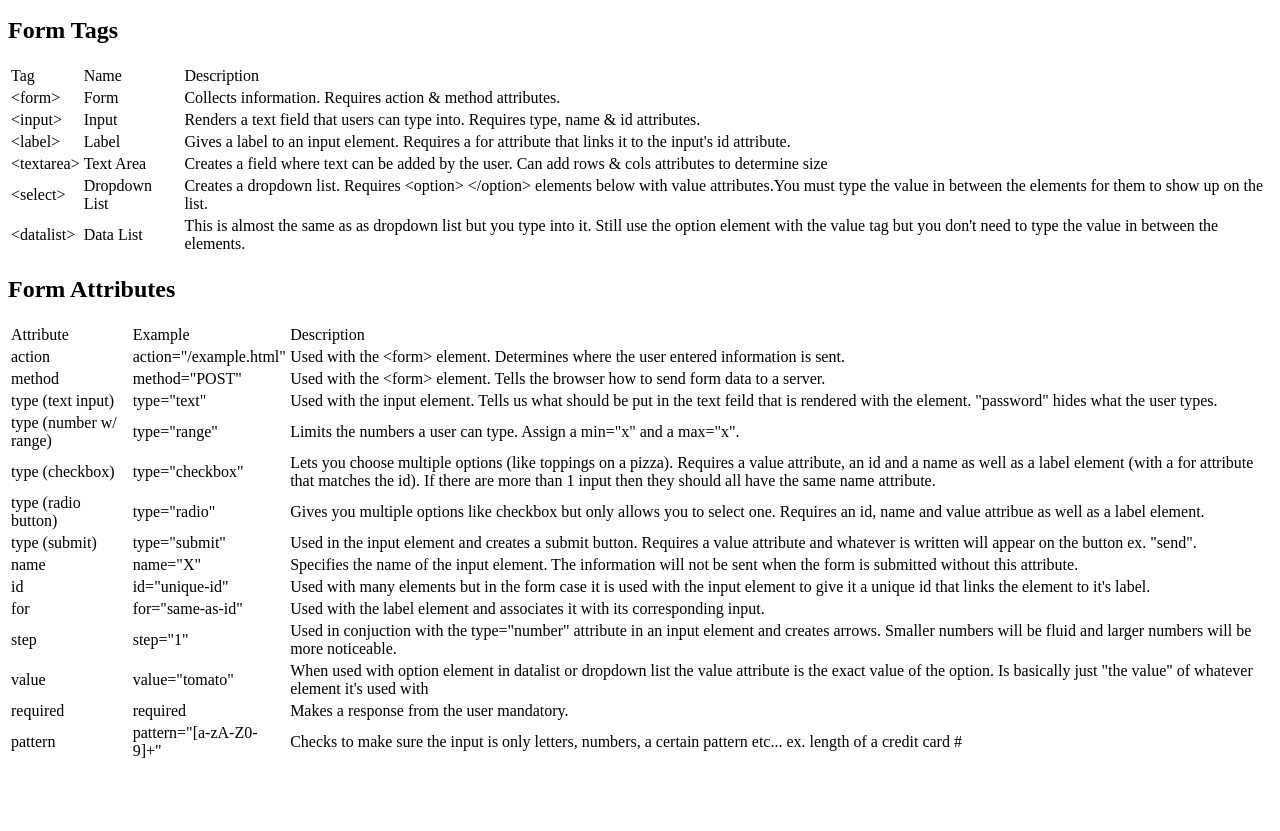
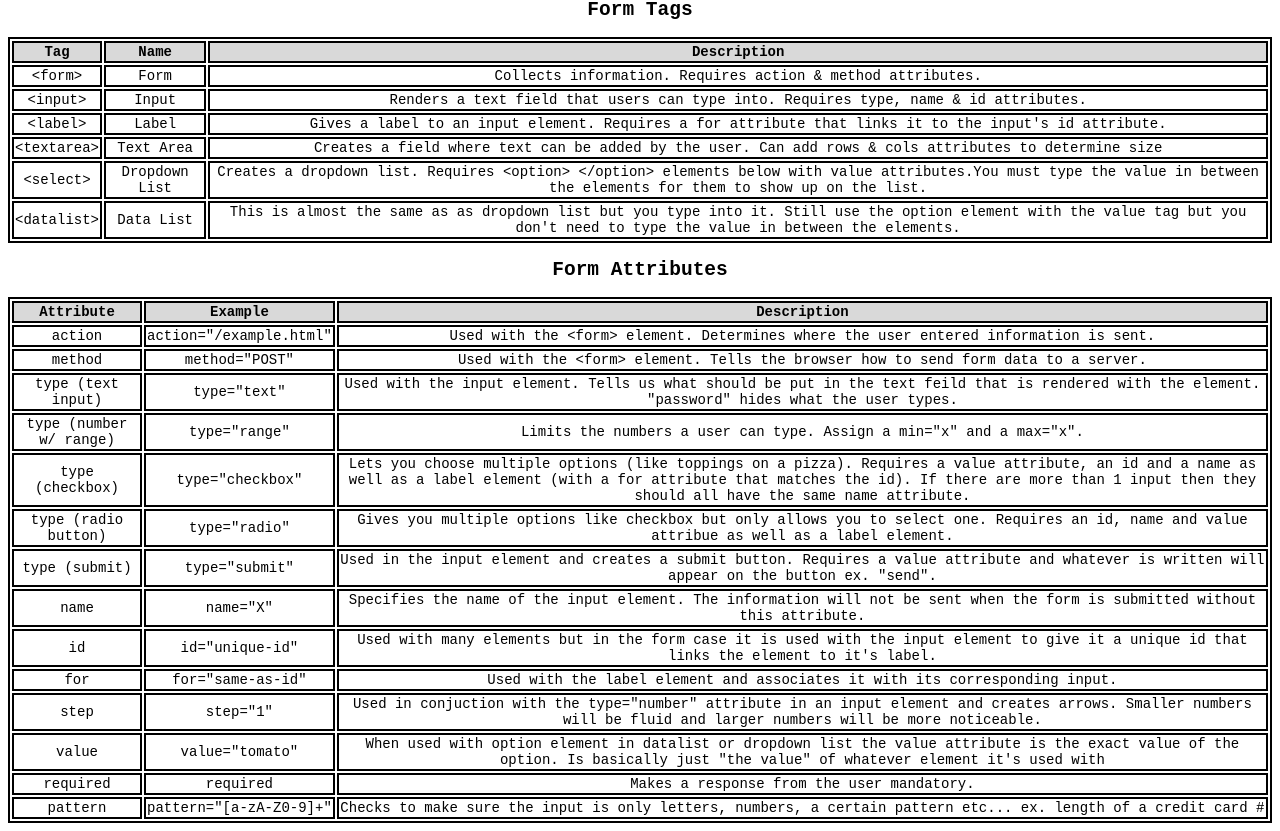
Before and after one commit to sydsteinbo/FormsReference, a plain HTML site: page index.html in a window 1280 px wide. Shown: the part 89-920 px from the top of the page. Before the commit the page ends 860 px from the top, so only its background shows below. Drawn offline with Linux system fonts and the light colour scheme.

Commit message:
Update styles.css

```diff
--- a/styles.css
+++ b/styles.css
@@ -1,134 +1,27 @@
-<!DOCTYPE html>
-<html>
-  <head>
-    <title>HTML Forms Reference</title>
-    <link href="styles.css" type="text/css" rel="stylesheet"/>
-  </head>
-<body>
-  <h1 class="title">HTML Forms Reference</h1>
-  <h2 class="table-title">Form Tags</h2>
-  <table class="tags-table">
-    <thead>
-      <tr>
-        <td>Tag</td>
-        <td>Name</td>
-        <td>Description</td>
-      </tr>
-    </thead>
-      <tbody>
-        <tr>
-          <td>&lt;form&gt;</td>
-          <td>Form</td>
-          <td>Collects information. Requires action & method attributes.</td>
-        </tr>
-        <tr>
-          <td>&lt;input&gt;</td>
-          <td>Input</td>
-          <td>Renders a text field that users can type into. Requires type, name & id attributes.</td>
-           </tr>
-        <tr>
-          <td>&lt;label&gt;</td>
-          <td>Label</td>
-          <td>Gives a label to an input element. Requires a for attribute that links it to the input's id attribute.</td>
-        </tr>
-        <tr>
-          <td>&lt;textarea&gt;</td>
-          <td>Text Area</td>
-          <td>Creates a field where text can be added by the user. Can add rows & cols attributes to determine size</td>
-          </tr>
-          <tr>
-            <td>&lt;select&gt;</td>
-            <td>Dropdown List</td>
-            <td>Creates a dropdown list. Requires &lt;option&gt; &lt;/option&gt; elements below with value attributes.You must type the value in between the elements for them to show up on the list.</td>
-            </tr>
-            <tr>
-              <td>&lt;datalist&gt;</td>
-              <td>Data List</td>
-              <td>This is almost the same as as dropdown list but you type into it. Still use the option element with the value tag but you don't need to type the value in between the elements.</td>
-              </tr>
-     </tbody>
-</table>
-  <h2 class="table-title">Form Attributes</h2>
-  <table class="attribute-table">
-    <thead>
-      <tr>
-        <td>Attribute</td>
-        <td>Example</td>
-        <td>Description</td>
-      </tr>
-    </thead>
-    <tbody>
-      <tr>
-        <td>action</td>
-        <td>action="/example.html"</td>
-        <td>Used with the &lt;form&gt; element. Determines where the user entered information is sent.</td>
-      </tr>
-      <tr>
-        <td>method</td>
-        <td>method="POST"</td>
-        <td>Used with the &lt;form&gt; element. Tells the browser how to send form data to a server.</td>
-      </tr>
-      <tr>
-        <td>type (text input)</td>
-        <td>type="text"</td>
-        <td>Used with the input element. Tells us what should be put in the text feild that is rendered with the element. "password" hides what the user types.</td>
-      </tr>
-      <tr>
-        <td>type (number w/ range)</td>
-        <td>type="range"</td>
-       <td>Limits the numbers a user can type. Assign a min="x" and a max="x".</td>
-      </tr>
-      <tr>
-        <td>type (checkbox)</td>
-        <td>type="checkbox"</td>
-        <td>Lets you choose multiple options (like toppings on a pizza). Requires a value attribute, an id and a name as well as a label element (with a for attribute that matches the id). If there are more than 1 input then they should all have the same name attribute.</td>
-       </tr>
-       <tr>
-         <td>type (radio button)</td>
-         <td>type="radio"</td>
-         <td>Gives you multiple options like checkbox but only allows you to select one. Requires an id, name and value attribue as well as a label element.</td>
-       </tr>
-       <tr>
-         <td>type (submit)</td>
-         <td>type="submit"</td>
-         <td>Used in the input element and creates a submit button. Requires a value attribute and whatever is written will appear on the button ex. "send".</td>
-      </tr>
-       <tr>
-        <td>name</td>
-        <td>name="X"</td>
-        <td>Specifies the name of the input element. The information will not be sent when the form is submitted without this attribute.</td>
-      </tr>
-      <tr>
-        <td>id</td>
-        <td>id="unique-id"</td>
-        <td>Used with many elements but in the form case it is used with the input element to give it a unique id that links the element to it's label.</td>
-      </tr>
-      <tr>
-        <td>for</td>
-        <td>for="same-as-id"</td>
-        <td>Used with the label element and associates it with its corresponding input.</td>
-      </tr>
-      <tr>
-        <td>step</td>
-        <td>step="1"</td>
-        <td>Used in conjuction with the type="number" attribute in an input element and creates arrows. Smaller numbers will be fluid and larger numbers will be more noticeable.</td>
-      </tr>
-      <tr>
-        <td>value</td>
-        <td>value="tomato"</td>
-        <td>When used with option element in datalist or dropdown list the value attribute is the exact value of the option. Is basically just "the value" of whatever element it's used with </td>
-    </tr>
-    <tr>
-      <td>required</td>
-      <td>required</td>
-      <td>Makes a response from the user mandatory.</td>
-      </tr>
-      <tr>
-        <td>pattern</td>
-        <td>pattern="[a-zA-Z0-9]+"</td>
-        <td>Checks to make sure the input is only letters, numbers, a certain pattern etc... ex. length of a credit card #</td>
-      </tr>
-    </tbody>
-  </table>
-  </body>
-  </html>
+body {
+  font-family: monospace;
+}
+h1 {
+  color: red;
+  text-align: center;
+}
+h2 {
+  text-align: center;
+
+}
+table {
+  border: 2px black solid;
+}
+td,
+tr {
+  border: 2px black solid;
+  text-align: center;
+  font-size: 14px;
+}
+thead {
+  color: black;
+  font-weight: bold;
+  font-size: 17px;
+  background: rgba(128, 128, 128, 0.3);
+
+}
```
